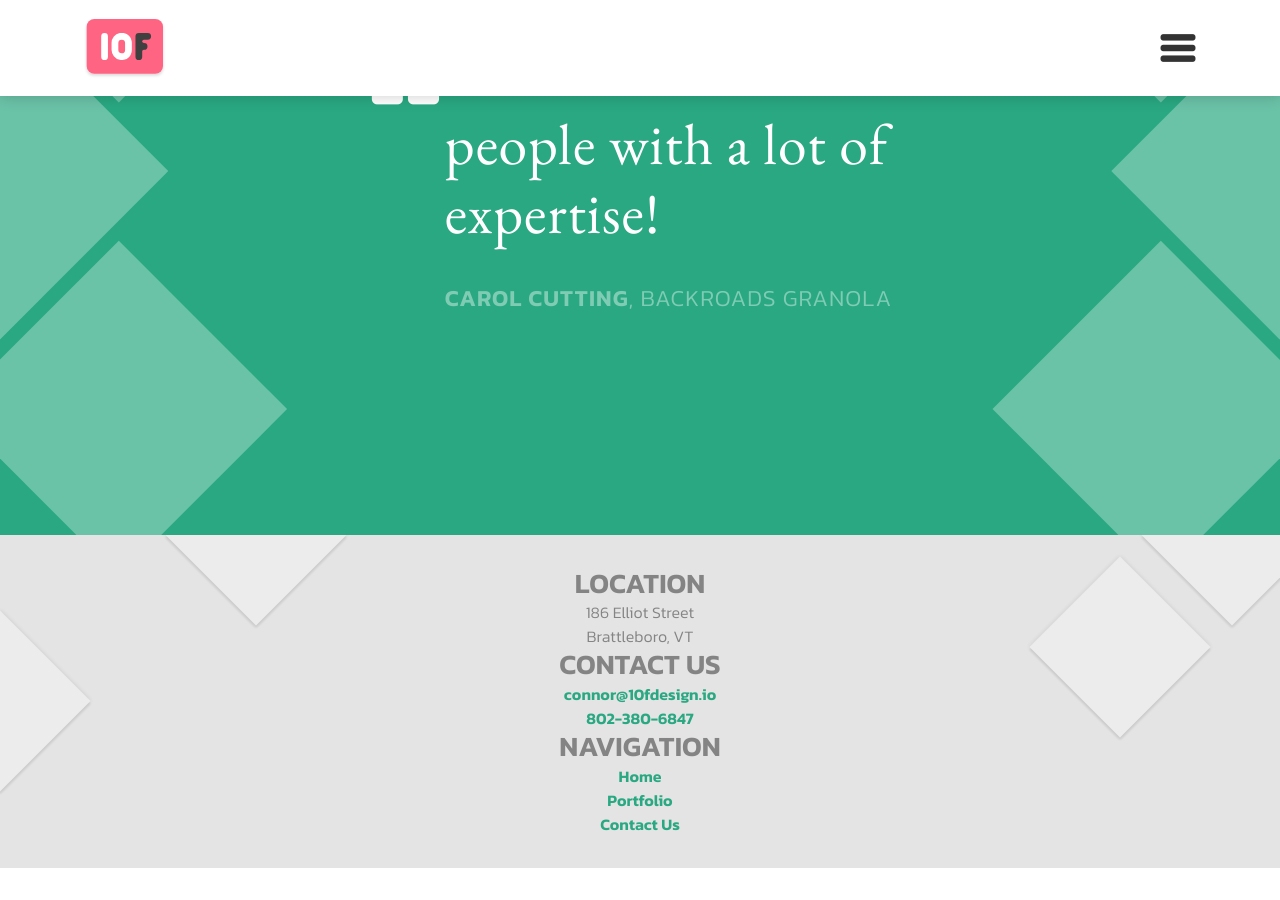
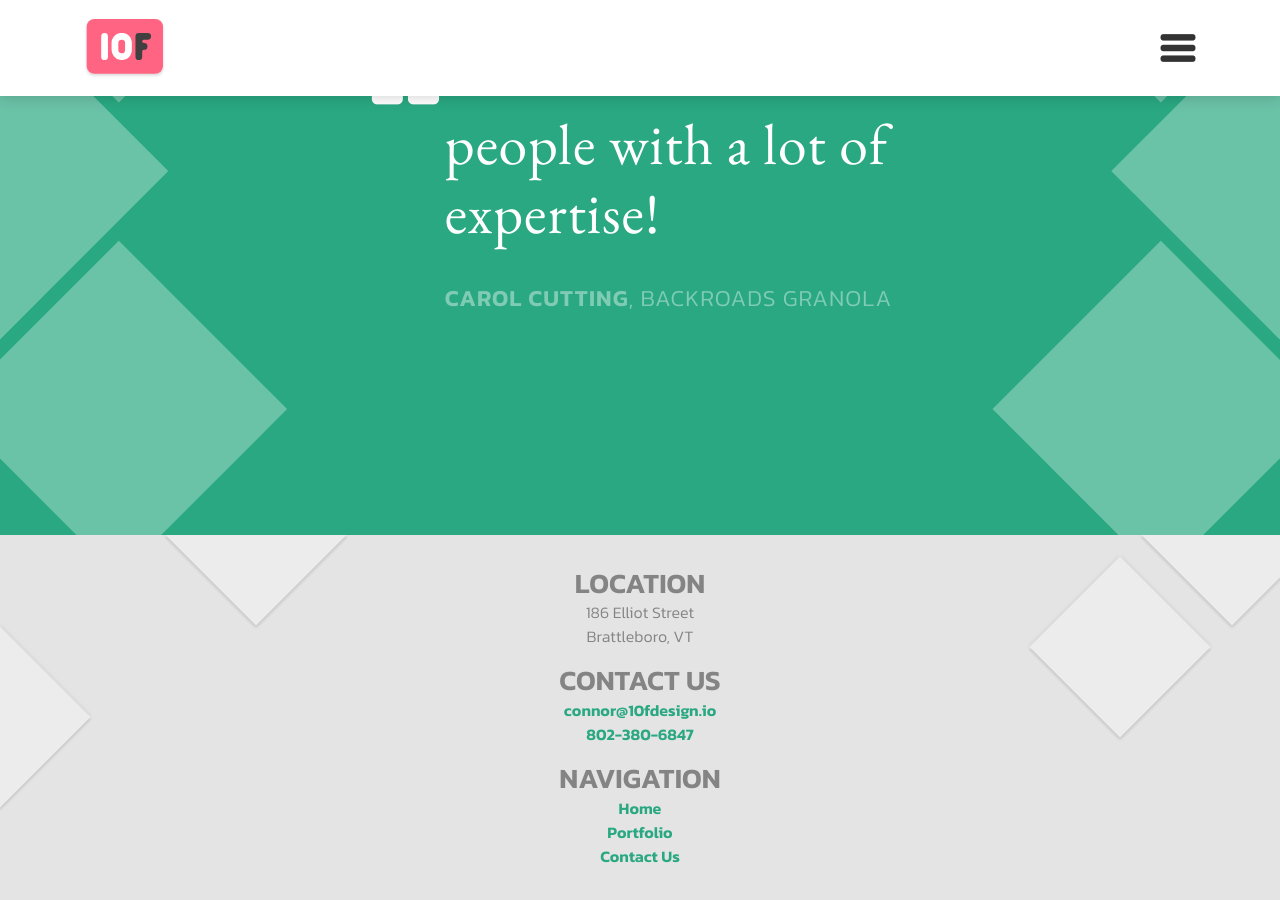
Before and after one commit to 10fdesign/website-dev, a Jekyll site: the page built from index.markdown, in a window 1280 px wide and 900 px high, scrolled down 1860 px. Built offline with Jekyll 4.4.1, drawn with Linux system fonts in a browser that asks for light colours; before the commit the page ends 2728 px from its top, so only the background shows below that.

Commit message:
Fixed footer margins.

```diff
--- a/_includes/footer.html
+++ b/_includes/footer.html
@@ -7,18 +7,24 @@
   <div class="site-info">
   	<div class="container">
   		<div class="row">
-  			<div class="col-12 text-center">
+  			<div class="col-12">
   				<div class="footer-menu">
+            <div class="mb-3 d-flex flex-column align-items-center">
     					<h3>Location</h3>
     					{{ site.address }} <br>
     					{{ site.town }}
+            </div>
+            <div class="mb-3 d-flex flex-column align-items-center">
     					<h3>Contact Us</h3>
     					<a href="mailto:{{ config.email }}">{{ site.email }}</a>
     					<a href="tel:{{ config.phone }}">{{ site.phone }}</a>
+            </div>
+            <div class="d-flex flex-column align-items-center">
     					<h3>Navigation</h3>
               <a href="/">Home</a>
               <a href="/portfolio">Portfolio</a>
               <a href="/contact-us">Contact Us</a>
+            </div>
   				</div>
   			</div>
   		</div>
```
Lines whose indentation alone changed are shown as unchanged.
